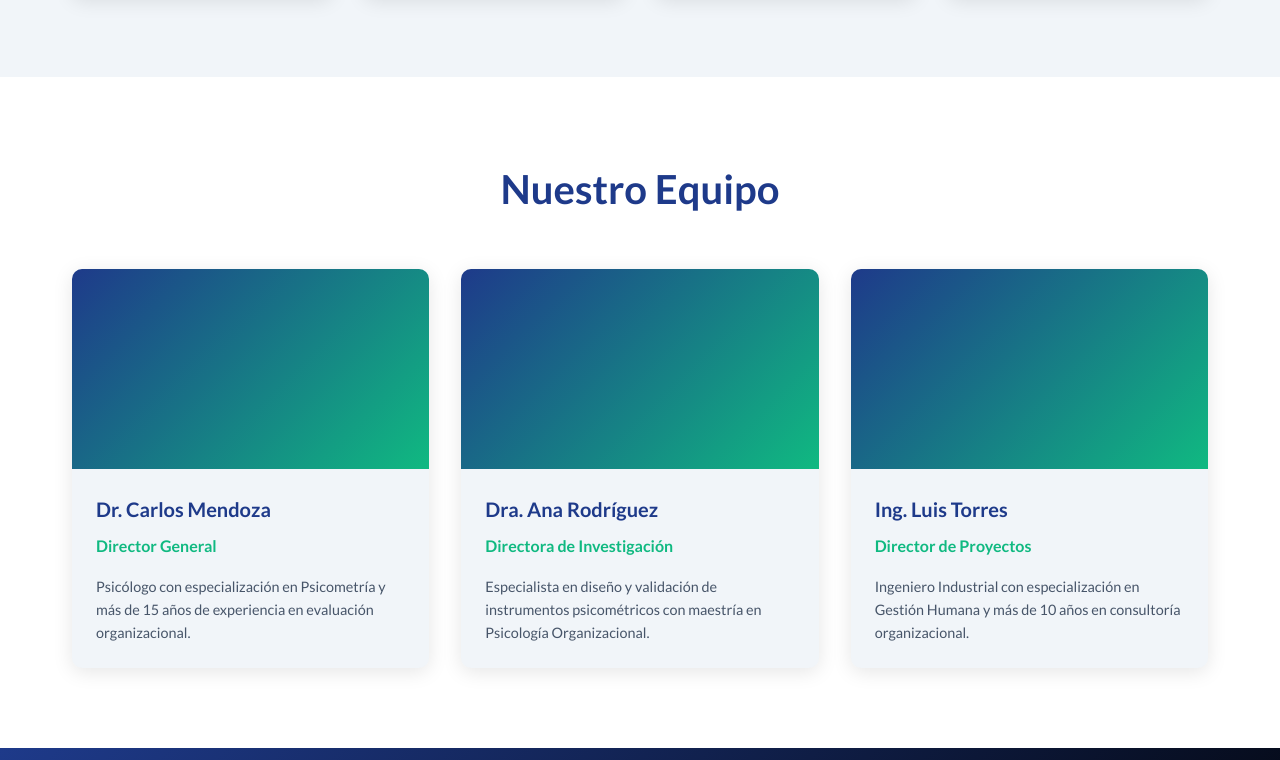
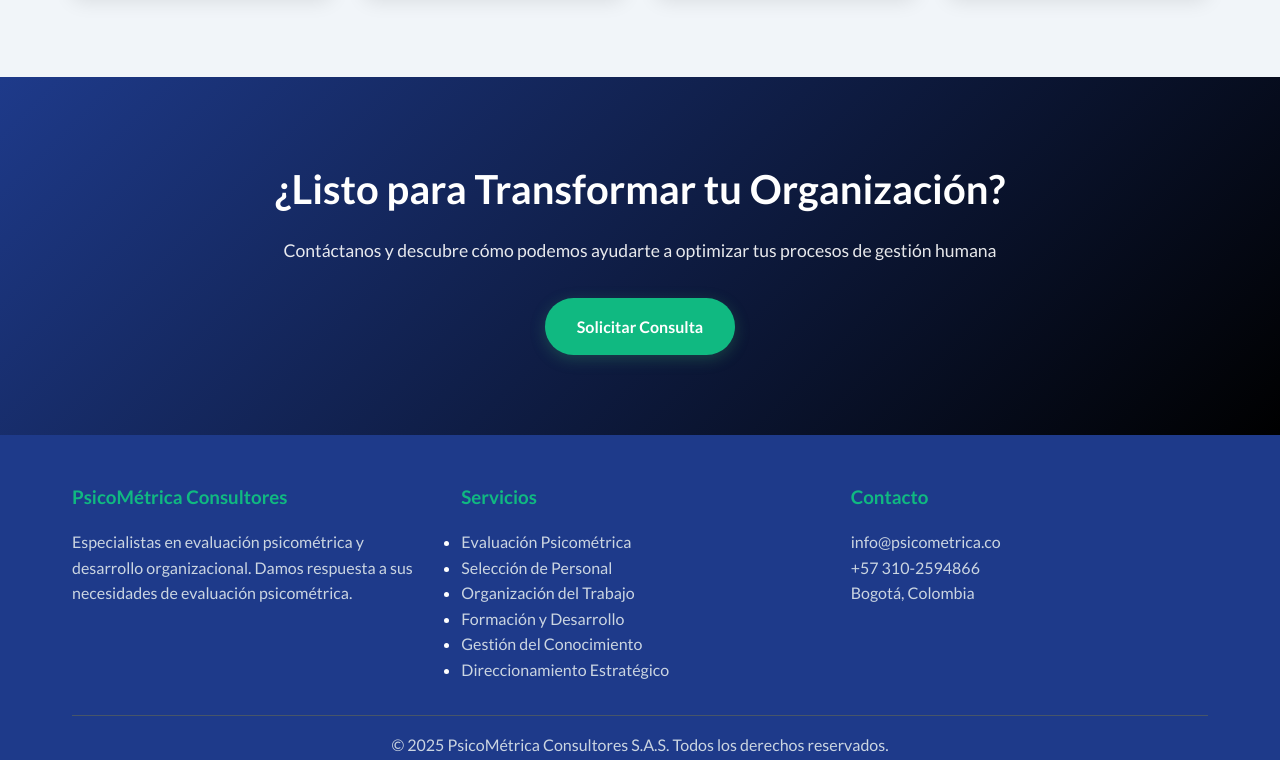
Before and after one commit to phab0s/psicometrica-co, a plain HTML site: page nosotros.html in a window 1280 px wide. Shown: the part 1702-2462 px from the top of the page. Drawn offline with Linux system fonts and the light colour scheme.

Commit message:
Actualizacion del sitio web - mar 26/08/2025 15:02:13,88

```diff
--- a/nosotros.html
+++ b/nosotros.html
@@ -268,59 +268,7 @@
             color: var(--gris-oscuro);
         }
 
-        /* Team Section */
-        .team-section {
-            padding: 5rem 0;
-            background: var(--blanco);
-        }
 
-        .team-grid {
-            display: grid;
-            grid-template-columns: repeat(auto-fit, minmax(300px, 1fr));
-            gap: 2rem;
-        }
-
-        .team-card {
-            background: var(--gris-claro);
-            border-radius: 10px;
-            overflow: hidden;
-            box-shadow: 0 4px 20px rgba(0,0,0,0.1);
-            transition: transform 0.3s ease;
-        }
-
-        .team-card:hover {
-            transform: translateY(-5px);
-        }
-
-        .team-photo {
-            height: 200px;
-            background: linear-gradient(135deg, var(--azul-marino), var(--verde-vibrante));
-            display: flex;
-            align-items: center;
-            justify-content: center;
-            color: var(--blanco);
-            font-size: 3rem;
-        }
-
-        .team-info {
-            padding: 1.5rem;
-        }
-
-        .team-info h3 {
-            font-size: 1.25rem;
-            margin-bottom: 0.5rem;
-        }
-
-        .team-info .position {
-            color: var(--verde-vibrante);
-            font-weight: 600;
-            margin-bottom: 1rem;
-        }
-
-        .team-info p {
-            color: var(--gris-oscuro);
-            font-size: 0.9rem;
-        }
 
         /* CTA Section */
         .cta-section {
@@ -427,9 +375,7 @@
                 grid-template-columns: 1fr;
             }
 
-            .team-grid {
-                grid-template-columns: 1fr;
-            }
+
         }
 
         @media (max-width: 480px) {
@@ -537,44 +483,7 @@
         </div>
     </section>
 
-    <!-- Team Section -->
-    <section class="team-section">
-        <div class="container">
-            <h2 class="section-title">Nuestro Equipo</h2>
-            <div class="team-grid">
-                <div class="team-card">
-                    <div class="team-photo">
-                        <i class="fas fa-user-tie"></i>
-                    </div>
-                    <div class="team-info">
-                        <h3>Dr. Carlos Mendoza</h3>
-                        <div class="position">Director General</div>
-                        <p>Psicólogo con especialización en Psicometría y más de 15 años de experiencia en evaluación organizacional.</p>
-                    </div>
-                </div>
-                <div class="team-card">
-                    <div class="team-photo">
-                        <i class="fas fa-user-graduate"></i>
-                    </div>
-                    <div class="team-info">
-                        <h3>Dra. Ana Rodríguez</h3>
-                        <div class="position">Directora de Investigación</div>
-                        <p>Especialista en diseño y validación de instrumentos psicométricos con maestría en Psicología Organizacional.</p>
-                    </div>
-                </div>
-                <div class="team-card">
-                    <div class="team-photo">
-                        <i class="fas fa-user-cog"></i>
-                    </div>
-                    <div class="team-info">
-                        <h3>Ing. Luis Torres</h3>
-                        <div class="position">Director de Proyectos</div>
-                        <p>Ingeniero Industrial con especialización en Gestión Humana y más de 10 años en consultoría organizacional.</p>
-                    </div>
-                </div>
-            </div>
-        </div>
-    </section>
+
 
     <!-- CTA Section -->
     <section class="cta-section">
```
